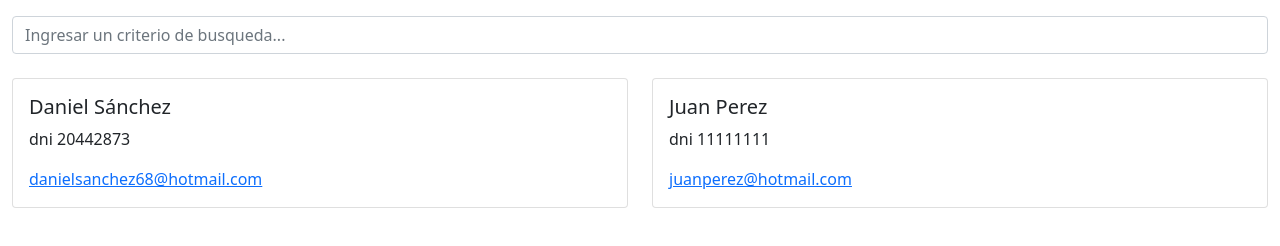
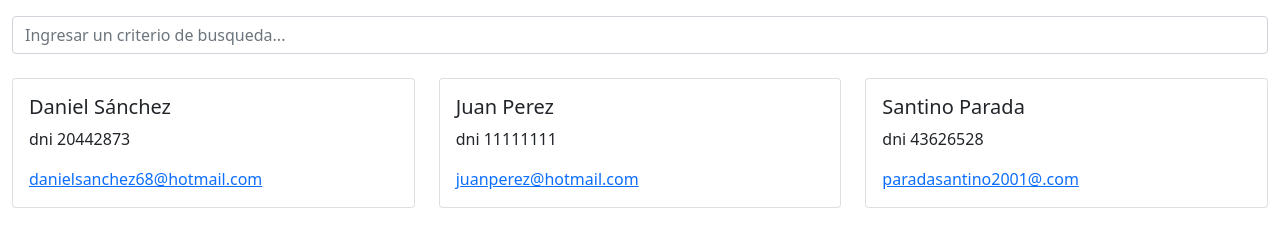
Before and after one commit to SantiParada/Pnt2-Trabajo-Practico-Nro-1, a plain HTML site: page index.html in a window 1280 px wide. Drawn offline with nearby package versions, Linux system fonts and the light colour scheme.

Commit message:
Se agrego información del alumno: Santino Parada, DNI 43626528, Email: paradasantino2001@gmail.com

```diff
--- a/index.html
+++ b/index.html
@@ -37,6 +37,7 @@
                         [
                             { nombre: 'Daniel', apellido: 'Sánchez', dni: 20442873, correo: 'danielsanchez68@hotmail.com' },
                             { nombre: 'Juan', apellido: 'Perez', dni: 11111111, correo: 'juanperez@hotmail.com' },
+                            { nombre: 'Santino', apellido: 'Parada', dni: 43626528, correo: 'paradasantino2001@.com' },
                             //Agregar aquí nombre, apellido, dni y correo en formato objeto
                         ]
                 }
```
